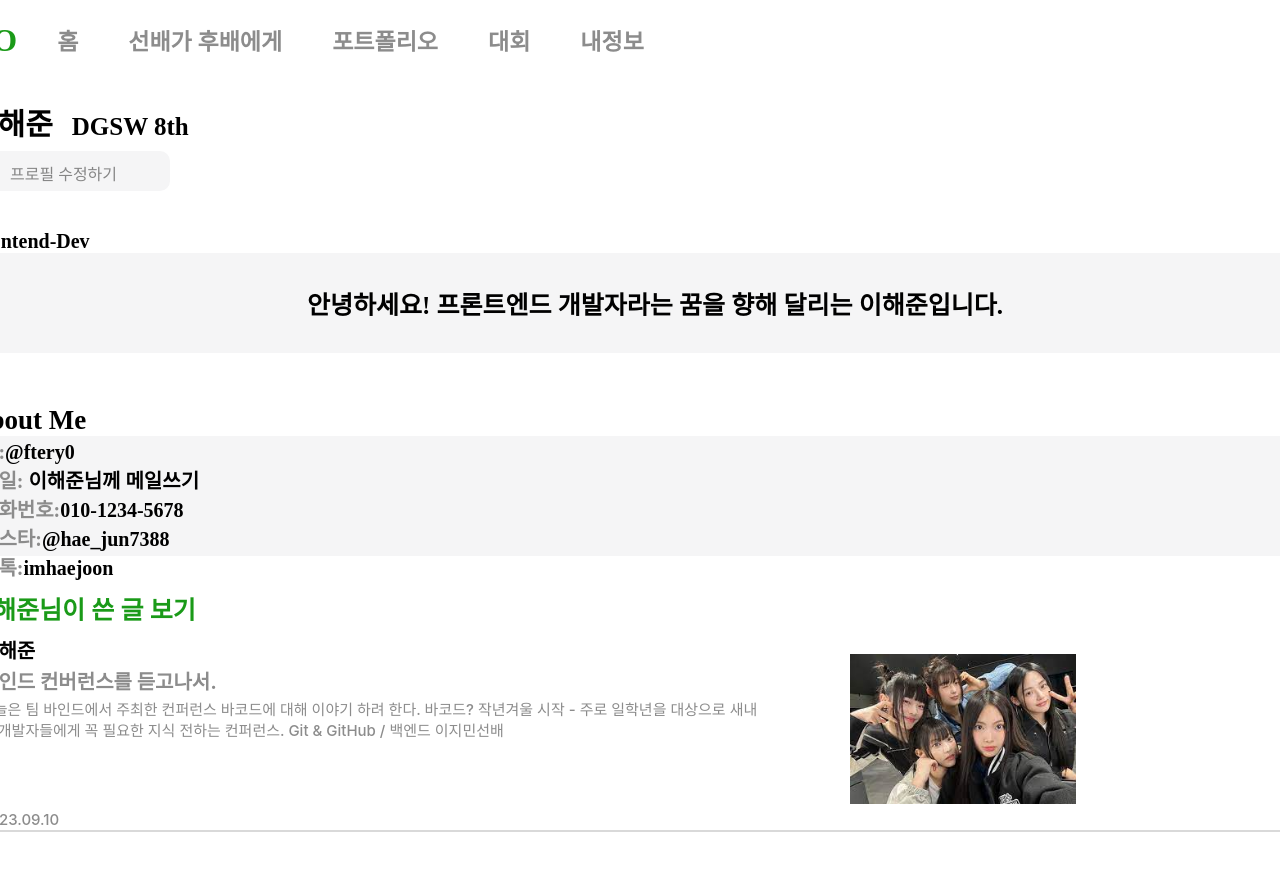
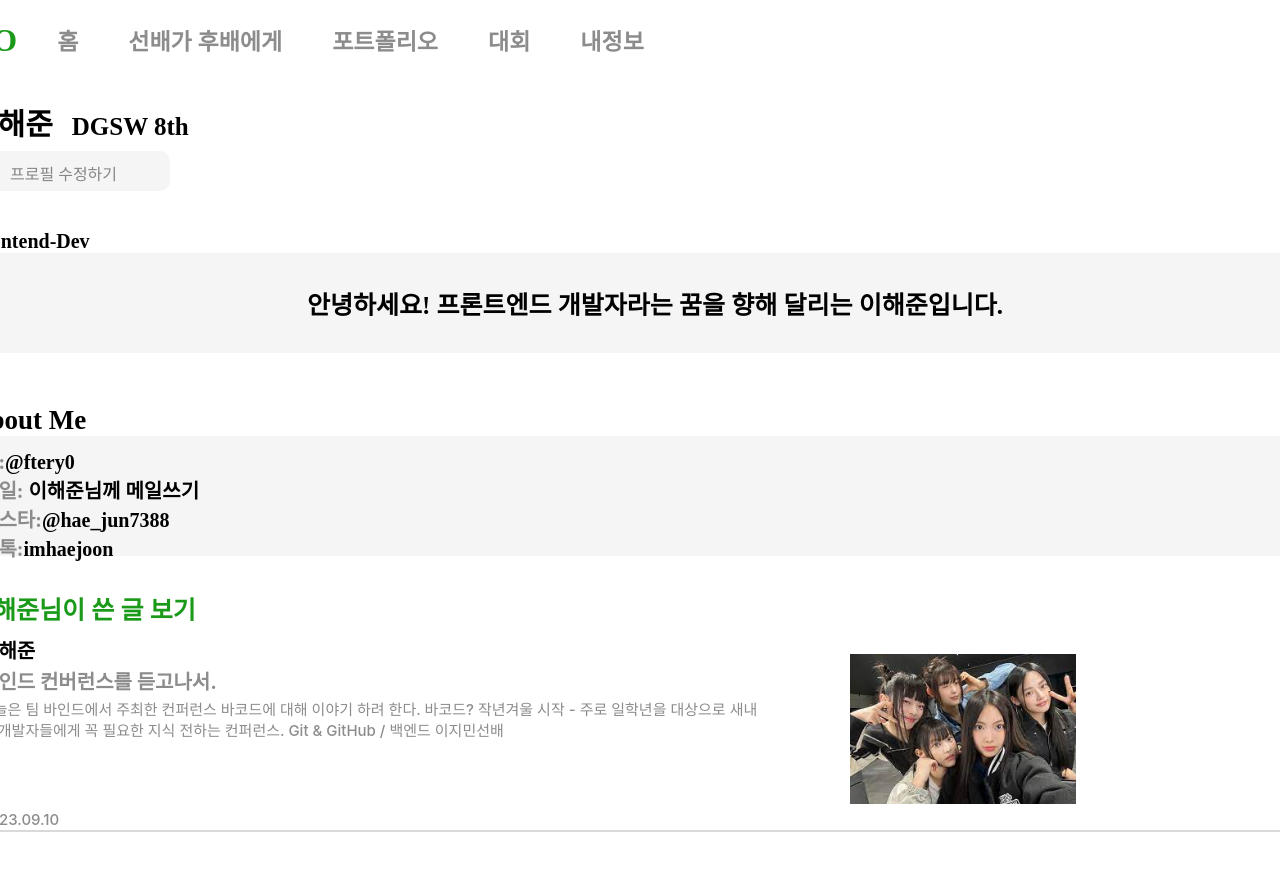
Before and after one commit to Sopo2023/SOPO_FRONTLAST, a React (Create React App) app in the folder SOPOLAST/: page /Mypage in a window 1280 px wide. Shown: the top 870 px of the page. Built offline with nearby package versions, Linux system fonts and the light colour scheme.

Commit message:
♻ : 프로필 전체적인 소스 정리

```diff
--- a/SOPOLAST/src/Components/Mypage/mypage.css
+++ b/SOPOLAST/src/Components/Mypage/mypage.css
@@ -125,8 +125,9 @@ ul {
 }
 
 .pT {
-  position: relative;
+  position: absolute;
   margin-left: 10px;
+  margin-top: 10px;
 }
 
 .socialp {
@@ -504,7 +505,7 @@ ul {
   font-style: normal;
   font-weight: 800;
   line-height: normal;
-  margin-top: 420px;
+  margin-top: 440px;
 }
 
 #inst{
@@ -516,7 +517,7 @@ ul {
   border-bottom: 2px solid #1a9a18;
   outline: none;
   font-size: 20px;
-  margin-top: 430px;
+  margin-top: 440px;
 }
 #inst::placeholder{
   font-size: 18px;
@@ -532,7 +533,7 @@ ul {
   font-style: normal;
   font-weight: 800;
   line-height: normal;
-  margin-top: 550px;
+  margin-top: 570px;
 }
 
 #skill{
@@ -544,7 +545,7 @@ ul {
   border-bottom: 2px solid #1a9a18;
   outline: none;
   font-size: 20px;
-  margin-top: 550px;
+  margin-top: 570px;
 }
 #skill::placeholder{
   font-size: 18px;
@@ -560,7 +561,7 @@ ul {
   font-style: normal;
   font-weight: 800;
   line-height: normal;
-  margin-top: 670px;
+  margin-top: 690px;
 }
 
 #Award{
@@ -572,7 +573,7 @@ ul {
   border-bottom: 2px solid #1a9a18;
   outline: none;
   font-size: 20px;
-  margin-top: 670px;
+  margin-top: 685px;
 }
 #Award::placeholder{
   font-size: 18px;
@@ -588,7 +589,7 @@ ul {
   font-style: normal;
   font-weight: 800;
   line-height: normal;
-  margin-top: 790px;
+  margin-top: 810px;
 }
 
 #kk{
@@ -600,7 +601,7 @@ ul {
   border-bottom: 2px solid #1a9a18;
   outline: none;
   font-size: 20px;
-  margin-top: 780px;
+  margin-top: 810px;
 }
 #kk::placeholder{
   font-size: 18px;
--- a/SOPOLAST/src/Components/Mypage/mypage.js
+++ b/SOPOLAST/src/Components/Mypage/mypage.js
@@ -117,12 +117,6 @@ export default function Mypage() {
                 메일:
               </Link>
               <Link className="link2" href="mailto:lerb5253@dgsw.hs.kr"> 이해준님께 메일쓰기 </Link>
-            </p>
-            <p>
-              <Link to="/mypage/number" className="link1">
-                전화번호:
-              </Link>
-              010-1234-5678
             </p>
             <p>
               <Link to="https://www.instagram.com/hae_jun7388/" className="link1">
@@ -311,11 +305,11 @@ export default function Mypage() {
                     type="text"
                     placeholder="당신의 수상기록을 입력해주세요.(최대3개)"
                     ></input>
-                    <span className="writing8"> 당신의 카카오톡은 무엇인가요? </span>
+                    <span className="writing8"> 당신의 포트폴리오은 무엇인가요? </span>
                     <input
                     id="kk"
                     type="text"
-                    placeholder="당신의 카카오톡 아이디를 입력해주세요."
+                    placeholder="당신의 포트폴리오URL를 입력해주세요."
                     ></input>
                     <div className="completebutton">
                     완료
```
